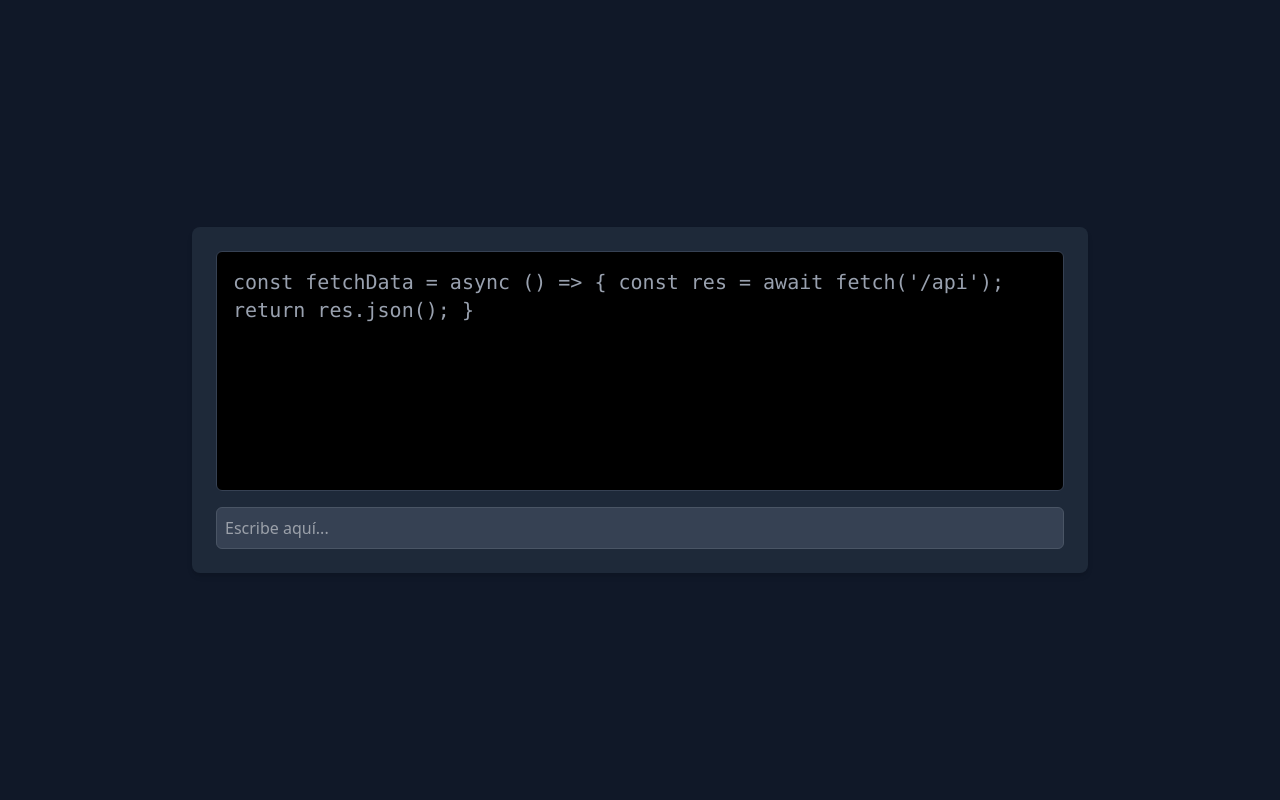
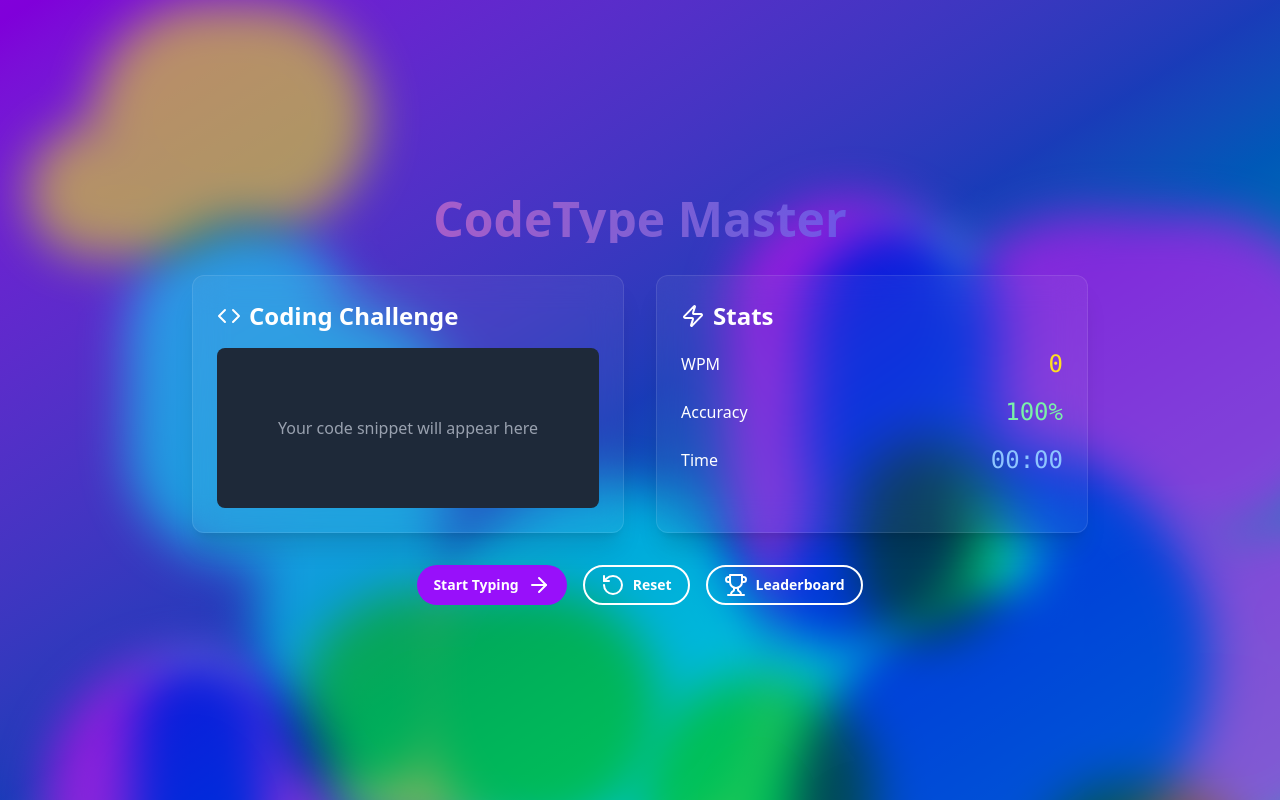
Before and after one commit to Andss-ye/CodingType, a React (Vite) app: page / in a window 1280 px wide. Built offline with nearby package versions, Linux system fonts and the light colour scheme.

Commit message:
style: :art: is get a new design of coding Type, with a very upgrades, in dependences and other else

```diff
--- a/src/App.tsx
+++ b/src/App.tsx
@@ -1,10 +1,11 @@
 import CodingTypePanel from './coding-panel.tsx'
+import InterfaceView from './interfaceView.tsx'
 
 function App() {
 
   return (
     <>
-      <CodingTypePanel></CodingTypePanel>
+      <InterfaceView></InterfaceView>
     </>
   )
 }
--- /dev/null
+++ b/src/components/ui/button.tsx
@@ -0,0 +1,47 @@
+import * as React from "react"
+import { Slot } from "@radix-ui/react-slot"
+import { cva, type VariantProps } from "class-variance-authority"
+import { cn } from "@/lib/utils"
+
+const buttonVariants = cva(
+  "inline-flex items-center justify-center rounded-md text-sm font-medium transition-colors focus-visible:outline-none focus-visible:ring-2 focus-visible:ring-ring focus-visible:ring-offset-2 disabled:opacity-50 disabled:pointer-events-none ring-offset-background",
+  {
+    variants: {
+      variant: {
+        default: "bg-primary text-primary-foreground hover:bg-primary/90",
+        outline: "border border-input hover:bg-accent hover:text-accent-foreground",
+      },
+      size: {
+        default: "h-10 py-2 px-4",
+        sm: "h-9 px-3",
+        lg: "h-11 px-8",
+      },
+    },
+    defaultVariants: {
+      variant: "default",
+      size: "default",
+    },
+  }
+)
+
+export interface ButtonProps
+  extends React.ButtonHTMLAttributes<HTMLButtonElement>,
+    VariantProps<typeof buttonVariants> {
+  asChild?: boolean
+}
+
+const Button = React.forwardRef<HTMLButtonElement, ButtonProps>(
+  ({ className, variant, size, asChild = false, ...props }, ref) => {
+    const Comp = asChild ? Slot : "button"
+    return (
+      <Comp
+        className={cn(buttonVariants({ variant, size, className }))}
+        ref={ref}
+        {...props}
+      />
+    )
+  }
+)
+Button.displayName = "Button"
+
+export { Button, buttonVariants }
--- /dev/null
+++ b/src/interfaceView.tsx
@@ -0,0 +1,84 @@
+import { Button } from "@/components/ui/button"
+import { ArrowRight, Code, Zap, Trophy, RotateCcw } from "lucide-react"
+
+export default function Home() {
+  return (
+    <main className="min-h-screen bg-gradient-to-br from-purple-700 via-blue-800 to-teal-500 text-white p-8 flex flex-col items-center justify-center relative overflow-hidden">
+      {/* Animated background elements */}
+      <div className="absolute inset-0 overflow-hidden">
+        <div className="absolute -inset-[10px] opacity-50">
+          {[...Array(20)].map((_, i) => (
+            <div
+              key={i}
+              className="absolute rounded-full mix-blend-multiply filter blur-xl animate-blob"
+              style={{
+                backgroundColor: ["#ff00ff", "#00ffff", "#ffff00"][i % 3],
+                top: `${Math.random() * 100}%`,
+                left: `${Math.random() * 100}%`,
+                width: `${Math.random() * 400 + 100}px`,
+                height: `${Math.random() * 400 + 100}px`,
+                animationDelay: `${Math.random() * 10}s`,
+                animationDuration: `${Math.random() * 20 + 10}s`,
+              }}
+            />
+          ))}
+        </div>
+      </div>
+
+      <div className="max-w-4xl w-full space-y-8 z-10">
+        <h1 className="text-5xl font-extrabold text-center text-transparent bg-clip-text bg-gradient-to-r from-pink-400 to-blue-600 animate-pulse">
+          CodeType Master
+        </h1>
+
+        <div className="grid grid-cols-1 md:grid-cols-2 gap-8">
+          <div className="bg-white/5 backdrop-filter backdrop-blur-lg rounded-xl p-6 shadow-xl border border-white/10 transform hover:scale-105 transition-transform duration-300">
+            <h2 className="text-2xl font-bold mb-4 flex items-center">
+              <Code className="mr-2" /> Coding Challenge
+            </h2>
+            <div className="h-40 bg-gray-800 rounded-lg flex items-center justify-center">
+              <p className="text-gray-400 text-center">Your code snippet will appear here</p>
+            </div>
+          </div>
+
+          <div className="bg-white/5 backdrop-filter backdrop-blur-lg rounded-xl p-6 shadow-xl border border-white/10 transform hover:scale-105 transition-transform duration-300">
+            <h2 className="text-2xl font-bold mb-4 flex items-center">
+              <Zap className="mr-2" /> Stats
+            </h2>
+            <div className="space-y-4">
+              <div className="flex justify-between items-center">
+                <span>WPM</span>
+                <span className="text-2xl font-mono text-yellow-300">0</span>
+              </div>
+              <div className="flex justify-between items-center">
+                <span>Accuracy</span>
+                <span className="text-2xl font-mono text-green-300">100%</span>
+              </div>
+              <div className="flex justify-between items-center">
+                <span>Time</span>
+                <span className="text-2xl font-mono text-blue-300">00:00</span>
+              </div>
+            </div>
+          </div>
+        </div>
+
+        <div className="flex flex-wrap justify-center gap-4">
+          <Button className="bg-purple-600 hover:bg-purple-700 text-white font-bold py-2 px-4 rounded-full transition-all duration-300 transform hover:scale-110 flex items-center">
+            Start Typing <ArrowRight className="ml-2" />
+          </Button>
+          <Button
+            variant="outline"
+            className="bg-transparent border-2 border-white text-white font-bold py-2 px-4 rounded-full transition-all duration-300 transform hover:scale-110 hover:bg-white hover:text-purple-600 flex items-center"
+          >
+            <RotateCcw className="mr-2" /> Reset
+          </Button>
+          <Button
+            variant="outline"
+            className="bg-transparent border-2 border-white text-white font-bold py-2 px-4 rounded-full transition-all duration-300 transform hover:scale-110 hover:bg-white hover:text-purple-600 flex items-center"
+          >
+            <Trophy className="mr-2" /> Leaderboard
+          </Button>
+        </div>
+      </div>
+    </main>
+  )
+}
--- /dev/null
+++ b/src/lib/utils.ts
@@ -0,0 +1,6 @@
+import { type ClassValue, clsx } from "clsx"
+import { twMerge } from "tailwind-merge"
+
+export function cn(...inputs: ClassValue[]) {
+  return twMerge(clsx(inputs))
+}
--- /dev/null
+++ b/tailwind.config.ts
@@ -0,0 +1,78 @@
+import type { Config } from "tailwindcss"
+
+const config: Config = {
+  darkMode: ["class"],
+  content: [
+    "./pages/**/*.{js,ts,jsx,tsx,mdx}",
+    "./components/**/*.{js,ts,jsx,tsx,mdx}",
+    "./app/**/*.{js,ts,jsx,tsx,mdx}",
+    "*.{js,ts,jsx,tsx,mdx}",
+    "app/**/*.{ts,tsx}",
+    "components/**/*.{ts,tsx}",
+  ],
+  theme: {
+    extend: {
+      animation: {
+        blob: "blob 7s infinite",
+      },
+      keyframes: {
+        blob: {
+          "0%": {
+            transform: "translate(0px, 0px) scale(1)",
+          },
+          "33%": {
+            transform: "translate(30px, -50px) scale(1.1)",
+          },
+          "66%": {
+            transform: "translate(-20px, 20px) scale(0.9)",
+          },
+          "100%": {
+            transform: "tranlate(0px, 0px) scale(1)",
+          },
+        },
+      },
+      colors: {
+        border: "hsl(var(--border))",
+        input: "hsl(var(--input))",
+        ring: "hsl(var(--ring))",
+        background: "hsl(var(--background))",
+        foreground: "hsl(var(--foreground))",
+        primary: {
+          DEFAULT: "hsl(var(--primary))",
+          foreground: "hsl(var(--primary-foreground))",
+        },
+        secondary: {
+          DEFAULT: "hsl(var(--secondary))",
+          foreground: "hsl(var(--secondary-foreground))",
+        },
+        destructive: {
+          DEFAULT: "hsl(var(--destructive))",
+          foreground: "hsl(var(--destructive-foreground))",
+        },
+        muted: {
+          DEFAULT: "hsl(var(--muted))",
+          foreground: "hsl(var(--muted-foreground))",
+        },
+        accent: {
+          DEFAULT: "hsl(var(--accent))",
+          foreground: "hsl(var(--accent-foreground))",
+        },
+        popover: {
+          DEFAULT: "hsl(var(--popover))",
+          foreground: "hsl(var(--popover-foreground))",
+        },
+        card: {
+          DEFAULT: "hsl(var(--card))",
+          foreground: "hsl(var(--card-foreground))",
+        },
+      },
+      borderRadius: {
+        lg: "var(--radius)",
+        md: "calc(var(--radius) - 2px)",
+        sm: "calc(var(--radius) - 4px)",
+      },
+    },
+  },
+  plugins: [require("tailwindcss-animate")],
+}
+export default config
--- a/vite.config.ts
+++ b/vite.config.ts
@@ -1,7 +1,14 @@
 import { defineConfig } from 'vite'
 import tailwindcss from '@tailwindcss/vite'
+import path from 'path'
+
 export default defineConfig({
   plugins: [
     tailwindcss(),
   ],
+  resolve: {
+    alias: {
+      '@': path.resolve(__dirname, './src')
+    }
+  }
 })
```
Also changed, not shown: package.json (+8 -1 lines), tsconfig.app.json (+6 -1 lines), 1 other file (tests, documents, lock files or other folders).
